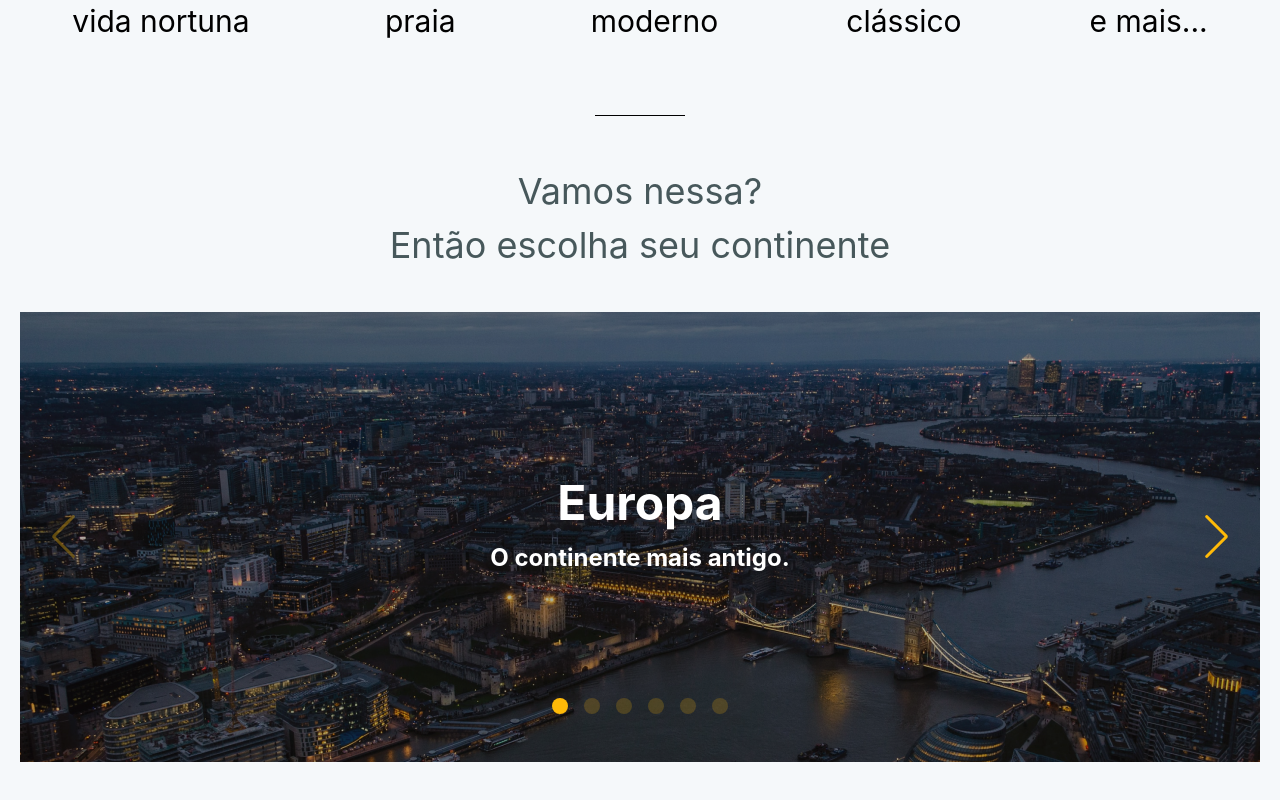
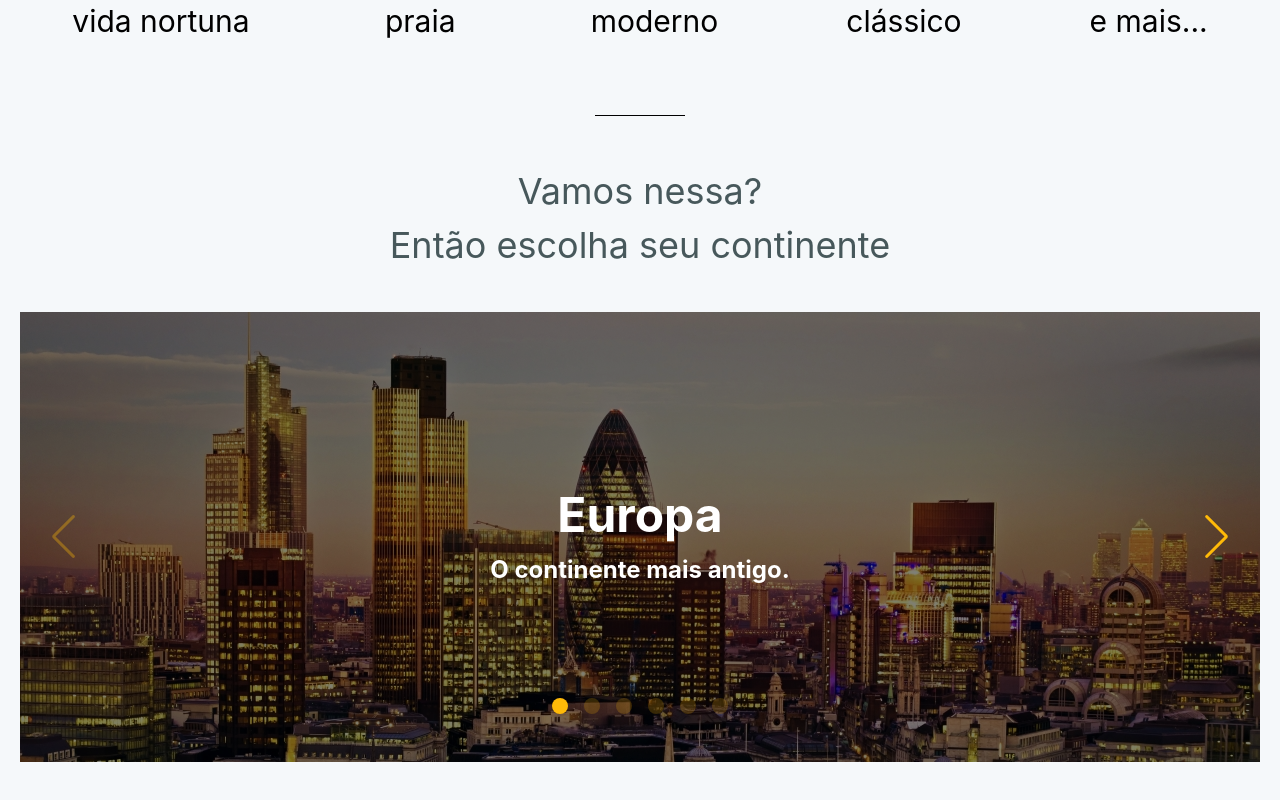
Before and after one commit to Gabrielmxn/worldTrip, a Next.js app: page / in a window 1280 px wide. Shown: the part 662-1462 px from the top of the page. Built offline with nearby package versions, Linux system fonts and the light colour scheme.

Commit message:
:sparkles: Adicionando o componente do carousel

```diff
--- /dev/null
+++ b/src/components/Carousel/ImageBox/index.tsx
@@ -0,0 +1,24 @@
+import { Box, Heading, Image, Text } from "@chakra-ui/react";
+import Link from "next/link";
+
+interface ImageBox {
+  urlLink: string;
+  image: string;
+  title: string;
+  text: string;
+}
+export function ImageBox({ urlLink, image, title, text} : ImageBox){
+  return(
+    <Link href={`continent/${urlLink}`}>
+      <a>
+        <Image  w="full" h={{sm: "250px", md:"initial", }} src={`image/carousel/${image}.jpg`} alt={title}/>
+          <Box position="absolute" h="full" bg="#00000080" display="flex" justifyContent="center" alignItems="center" top="0" color="gray.50" left="0" right="0" mx="auto" my="auto">
+            <Box >
+              <Heading  as="h1"  fontSize={{base:"lg", lg:"5xl"}}>{title}</Heading>
+              <Text fontWeight="bold" mt="2"  fontSize={{base:"md", lg:"2xl"}}>{text}</Text>
+            </Box>
+          </Box>
+      </a>
+    </Link>
+  )
+}
--- a/src/components/Carousel/index.tsx
+++ b/src/components/Carousel/index.tsx
@@ -2,6 +2,7 @@ import { Box, Flex, Heading, Image, Text } from "@chakra-ui/react";
 import Link from "next/link";
 import { Swiper, SwiperSlide } from 'swiper/react';
 import { A11y, Navigation, Pagination, Scrollbar } from "swiper";
+import { ImageBox } from "./ImageBox";
 
 
 export function Carousel(){
@@ -18,77 +19,59 @@ export function Carousel(){
 
     >
       <SwiperSlide>
-        <Link href="continent/europa">
-          <a>
-            <Image src="continent.png" alt=""/>
-            <Box position="absolute" top="36%" color="gray.50" left="0" right="0" mx="auto" my="auto">
-              <Heading as="h1"  fontSize={{base:"lg", lg:"5xl"}}>Europa</Heading>
-              <Text fontWeight="bold" mt="2"  fontSize={{base:"lg", lg:"2xl"}}>O continente mais antigo.</Text>
-            </Box>
-          </a>
-        </Link>
+        <ImageBox
+          urlLink="europa"
+          image="londres"
+          text="O continente mais antigo."
+          title="Europa"
+        />
       </SwiperSlide>
 
       <SwiperSlide>
-        <Link href="continent/ásia">
-          <a>
-            <Image src="continent.png" alt=""/>
-            <Box position="absolute" top="36%" color="gray.50" left="0" right="0" mx="auto" my="auto">
-              <Heading  as="h1"  fontSize={{base:"lg", lg:"5xl"}}>Ásia</Heading>
-              <Text fontWeight="bold" mt="2"  fontSize={{base:"lg", lg:"2xl"}}>O mais extenso territorialmente.</Text>
-            </Box>
-          </a>
-        </Link>
+        <ImageBox
+          urlLink="ásia"
+          image="xangai"
+          text="O mais extenso territorialmente."
+          title="Ásia"
+        />
       </SwiperSlide>
 
       <SwiperSlide>
-        <Link href="continent/oceania">
-          <a>
-            <Image src="continent.png" alt=""/>
-            <Box position="absolute" top="36%" color="gray.50" left="0" right="0" mx="auto" my="auto">
-              <Heading  as="h1"  fontSize={{base:"lg", lg:"5xl"}}>Oceania</Heading>
-              <Text fontWeight="bold" mt="2"  fontSize={{base:"lg", lg:"2xl"}}>Diversos territórios ultramarinos.</Text>
-            </Box>
-          </a>
-        </Link>
+        <ImageBox
+          urlLink="oceania"
+          image="sydney"
+          text="Diversos territórios ultramarinos."
+          title="Oceania"
+        />
       </SwiperSlide>
 
       <SwiperSlide>
-        <Link href="continent/áfrica">
-          <a>
-            <Image src="continent.png" alt=""/>
-            <Box position="absolute" top="36%" color="gray.50" left="0" right="0" mx="auto" my="auto">
-              <Heading  as="h1"  fontSize={{base:"lg", lg:"5xl"}}>África</Heading>
-              <Text fontWeight="bold" mt="2"  fontSize={{base:"lg", lg:"2xl"}}>O terceiro maior continente do mundo.</Text>
-            </Box>
-          </a>
-        </Link>
+        <ImageBox
+          urlLink="áfrica"
+          image="cairo"
+          text="O terceiro maior continente do mundo."
+          title="África"
+        />
       </SwiperSlide>
 
 
       <SwiperSlide>
-        <Link href="continent/américa-do-sul">
-          <a>
-            <Image src="continent.png" alt=""/>
-            <Box position="absolute" top="36%" color="gray.50" left="0" right="0" mx="auto" my="auto">
-              <Heading  as="h1"  fontSize={{base:"lg", lg:"5xl"}}>América do Sul</Heading>
-              <Text fontWeight="bold" mt="2"  fontSize={{base:"lg", lg:"2xl"}}>Paisagens naturais muito diversas.</Text>
-            </Box>
-          </a>
-        </Link>
+        <ImageBox
+          urlLink="américa do sul"
+          image="rio-de-janeiro"
+          text="Paisagens naturais muito diversas."
+          title="América do Sul"
+        />
       </SwiperSlide>
 
 
       <SwiperSlide>
-        <Link href="continent/américa%20do%20norte">
-          <a>
-            <Image src="continent.png" alt=""/>
-            <Box position="absolute" top="36%" color="gray.50" left="0" right="0" mx="auto" my="auto">
-              <Heading  as="h1"  fontSize={{base:"lg", lg:"5xl"}}>América do Norte</Heading>
-              <Text fontWeight="bold" mt="2"  fontSize={{base:"lg", lg:"2xl"}}>Continente de duas potências mundiais.</Text>
-            </Box>
-          </a>
-        </Link>
+        <ImageBox
+          urlLink="américa do norte"
+          image="new-york"
+          text="Continente de duas potências mundiais."
+          title="América do Norte"
+        />
       </SwiperSlide>
 
 
```
